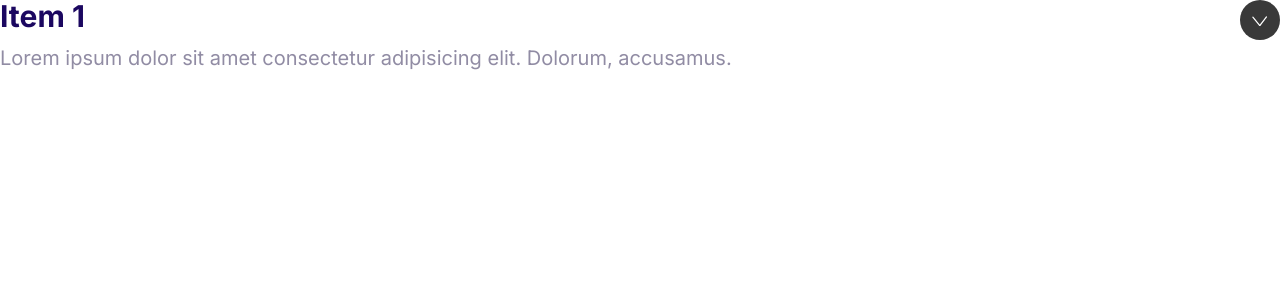
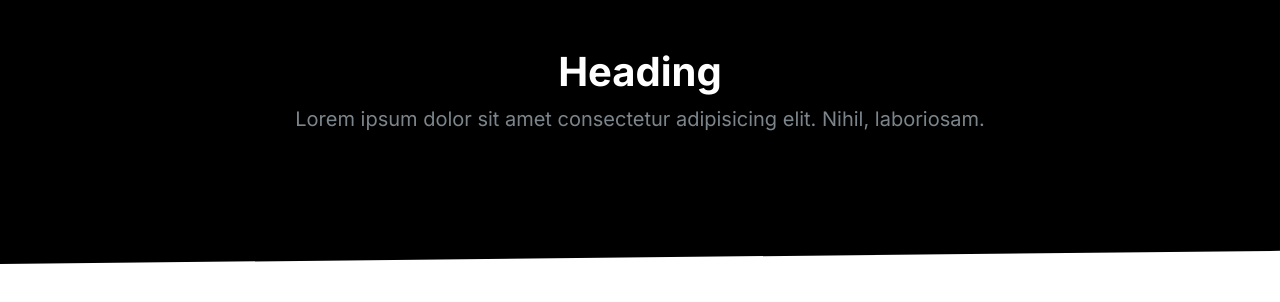
Before and after one commit to dlamontsr/MOSHIFYLTRAIN3, a plain HTML site: page index.html in a window 1280 px wide. Drawn offline with Linux system fonts and the light colour scheme.

Commit message:
Defined the blocks component.

```diff
--- a/CSS/styles.css
+++ b/CSS/styles.css
@@ -595,3 +595,43 @@ a {
   max-height: 100%;
   opacity: 1;
 }
+
+/* Blocks */
+
+.block {
+  --padding-vertical: 5rem;
+  padding: var(--padding-vertical) 2rem;
+}
+
+.block__header {
+  text-align: center;
+  margin-bottom: 4rem;
+}
+
+.block__heading {
+  margin-top: 0;
+}
+
+.block--dark {
+  background: #000;
+  color: #7b858b;
+}
+
+.block--dark h1, .block--dark h2, .block--dark h3 {
+  color: #fff;
+}
+
+.block--skewed-right {
+  padding-bottom: calc(var(--padding-vertical) + 4rem);
+  clip-path: polygon(0% 0%, 100% 0%, 100% 100%, 0% 95%);
+}
+
+.block--skewed-left {
+  padding-bottom: calc(var(--padding-vertical) + 4rem);
+  clip-path: polygon(0% 0%, 100% 0%, 100% 95%, 0% 100%);
+}
+
+.container {
+  max-width: 1140px;
+  margin: 0 auto;
+}
--- a/index.html
+++ b/index.html
@@ -12,17 +12,16 @@
     <link rel="stylesheet" href="/CSS/styles.css">
 </head>
 <body>
-    <div class="collapsible collapsible--expanded">
-        <header class="collapsible__header">
-          <h2 class="collapsible__heading">Item 1</h2>
-          <svg class="icon icon--white collapsible__chevron">
-            <use xlink:href="images/sprite.svg#chevron"></use>
-          </svg>
+    <section class="block block--dark block--skewed-left">
+        <header class="block__header">
+          <h2 class="block__heading">Heading</h2>
+          <p>
+            Lorem ipsum dolor sit amet consectetur adipisicing elit. Nihil,
+            laboriosam.
+          </p>
         </header>
-        <div class="collapsible__content">
-          Lorem ipsum dolor sit amet consectetur adipisicing elit. Dolorum, accusamus.
-        </div>
-      </div>
+      </section>
+
 
       <script src="/js/main.js"></script>
 </body>
```
Also changed, not shown: components/blocks.html (added, +9 -0 lines).
